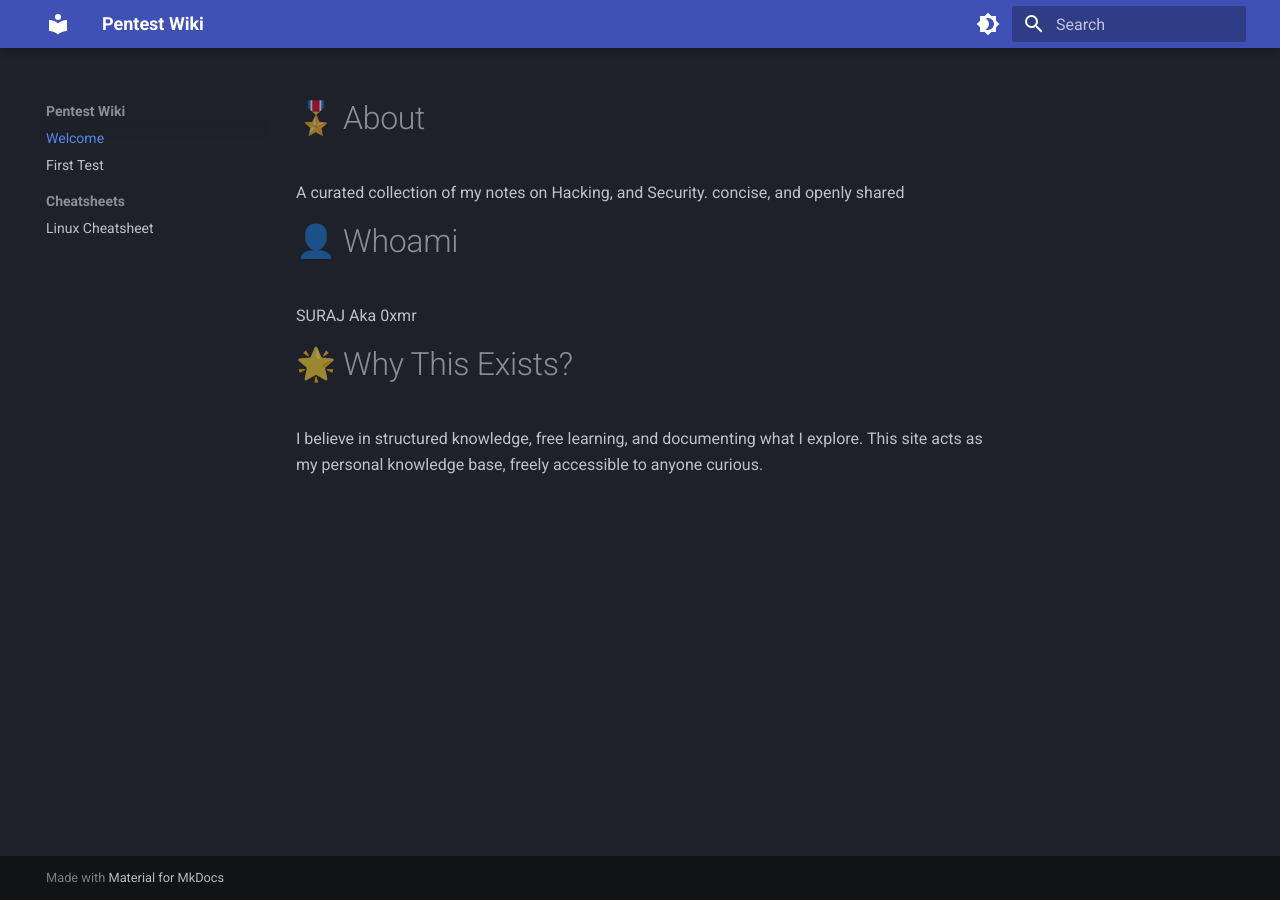
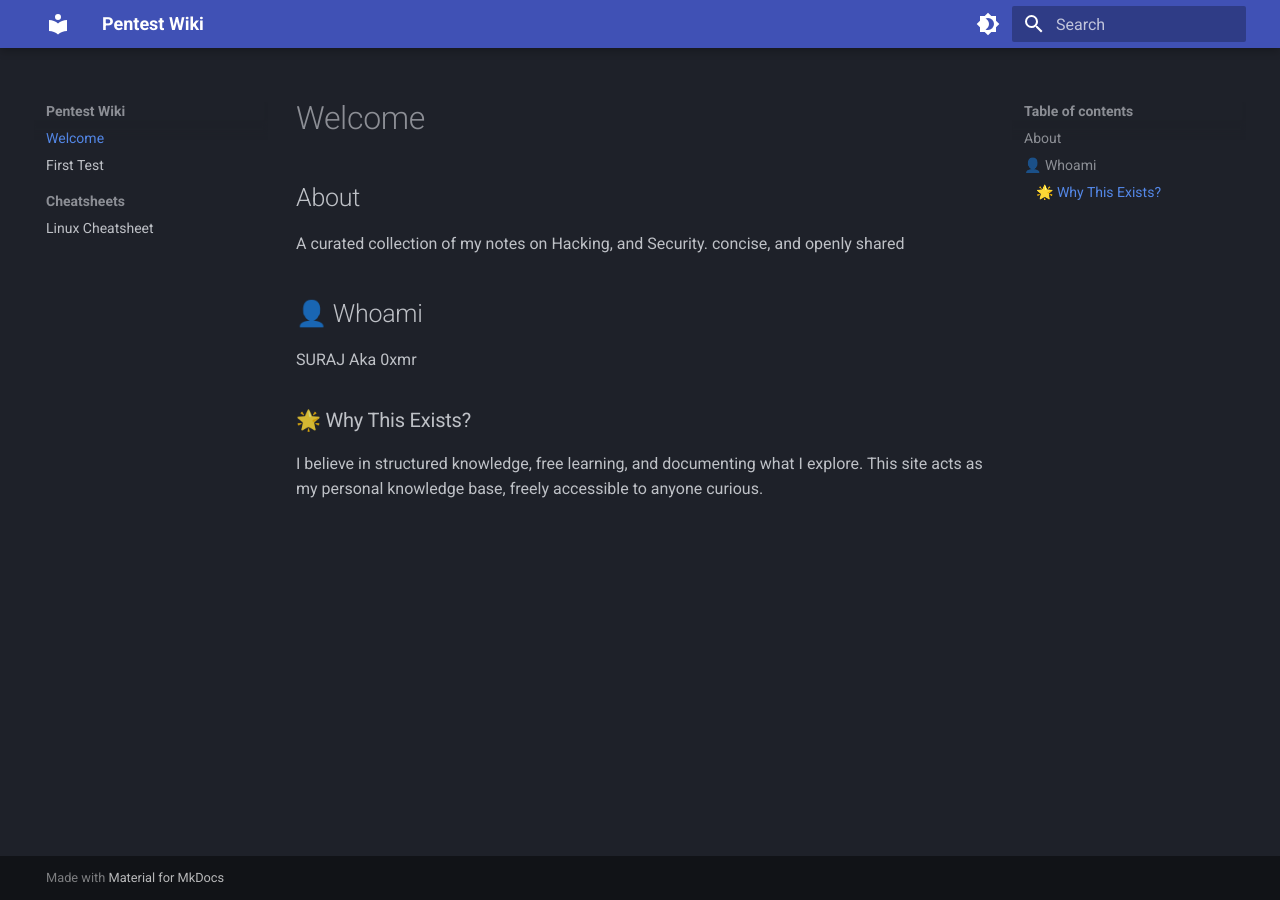
Before and after one commit to 0xmrx0/blog, an MkDocs documentation site: the page built from docs/index.md, in a window 1280 px wide. Built offline with MkDocs 1.6.1 and Material for MkDocs 9.7.7, drawn with Linux system fonts in a browser that asks for light colours.

Commit message:
Update index.md

```diff
--- a/docs/index.md
+++ b/docs/index.md
@@ -1,8 +1,8 @@
-# 🎖️ About
+## About
 A curated collection of my notes on Hacking, and Security. concise, and openly shared
 
-# 👤 Whoami
+## 👤 Whoami
 SURAJ Aka 0xmr
 
-# 🌟 Why This Exists?
+### 🌟 Why This Exists?
 I believe in structured knowledge, free learning, and documenting what I explore. This site acts as my personal knowledge base, freely accessible to anyone curious.
```
